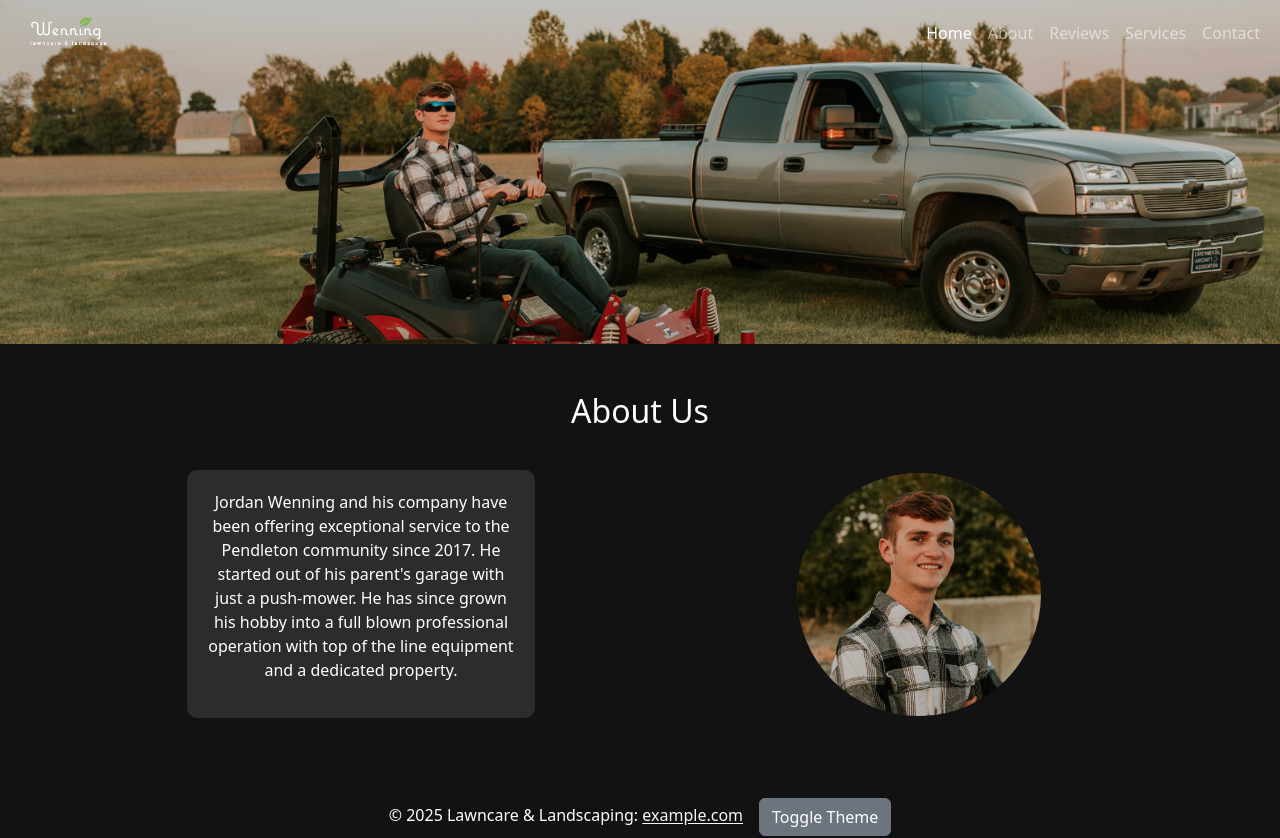
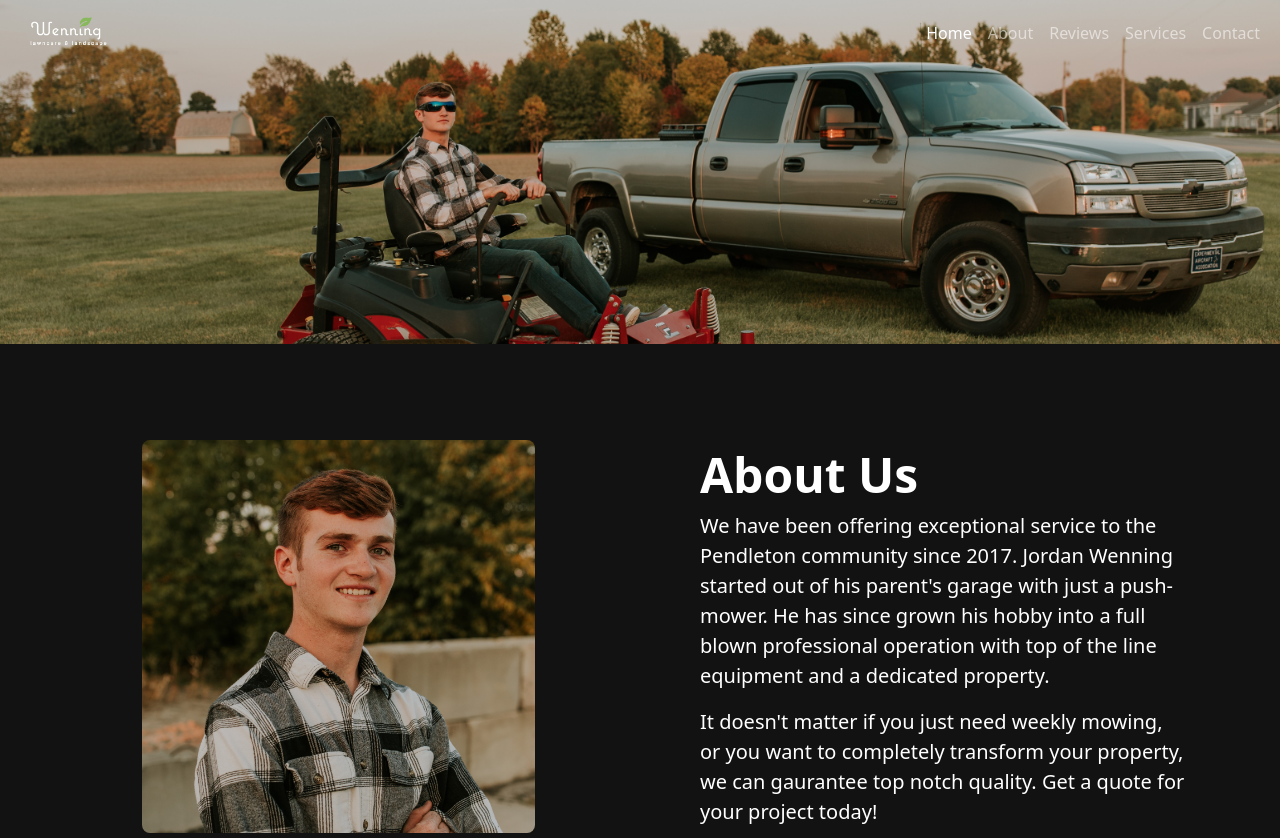
Before and after one commit to alexanderhunterking/wenning-lawncare, a Vue app: page / in a window 1280 px wide. Shown: the top 838 px of the page. Built offline with nearby package versions, Linux system fonts and the light colour scheme.

Commit message:
new about section

```diff
--- a/src/App.vue
+++ b/src/App.vue
@@ -5,26 +5,27 @@
       <img :src="bannerImage" alt="Banner" class="banner-image">
     </div>
     <div class="container mt-5 mb-5">
-      <div class="row mb-3">
-        <div class="col-12 text-center">
-          <h2>About Us</h2>
-        </div>
-      </div>
-      <div class="container about-section">
-        <div class="row justify-content-center align-items-center">
-          <div class="col-md-4 order-2 order-md-1 text-center about-text my-3">
-            <div :class="['text-box', theme]">
-              <p>Jordan Wenning and his company have been offering exceptional service to the Pendleton community since 2017. He started out of his parent's garage with just a push-mower. He has since grown his hobby into a full blown professional operation with top of the line equipment and a dedicated property.</p>
-            </div>
-          </div>
-          <div class="col-md-2 order-3 order-md-2"></div>
-          <div class="col-md-4 text-center order-1 order-md-3 my-3">
-            <img :src="aboutImage" alt="Jordan Wenning" class="about-image">
-          </div>
-        </div>
-      </div>
+      <!-- about section -->
+  <div class="row mb-3">
+    <section class="py-5">
+	    <div class="container about-section">
+		      <div class="row align-items-center gx-4">
+			<div class="col-md-5">
+				<div class="ms-md-2 ms-lg-5"><img class="img-fluid rounded-3" :src="aboutImage"></div>
+			</div>
+			<div class="col-md-6 offset-md-1" :class="[theme]">
+				<div class="ms-md-2 ms-lg-5">
+					<h2 class="display-5 fw-bold">About Us</h2>
+					<p class="lead">We have been offering exceptional service to the Pendleton community since 2017. Jordan Wenning started out of his parent's garage with just a push-mower. He has since grown his hobby into a full blown professional operation with top of the line equipment and a dedicated property.</p>
+					<p class="lead mb-0">It doesn't matter if you just need weekly mowing, or you want to completely transform your property, we can gaurantee top notch quality. Get a quote for your project today!</p>
+				</div>
+			</div>
+		</div>
+	</div>
+</section>
     </div>
-    <Footer @toggle-theme="toggleTheme" :theme="theme" />
+    </div>
+    <Footer @toggle-theme="toggleTheme" :theme="theme"/>
   </div>
 </template>
 
```
